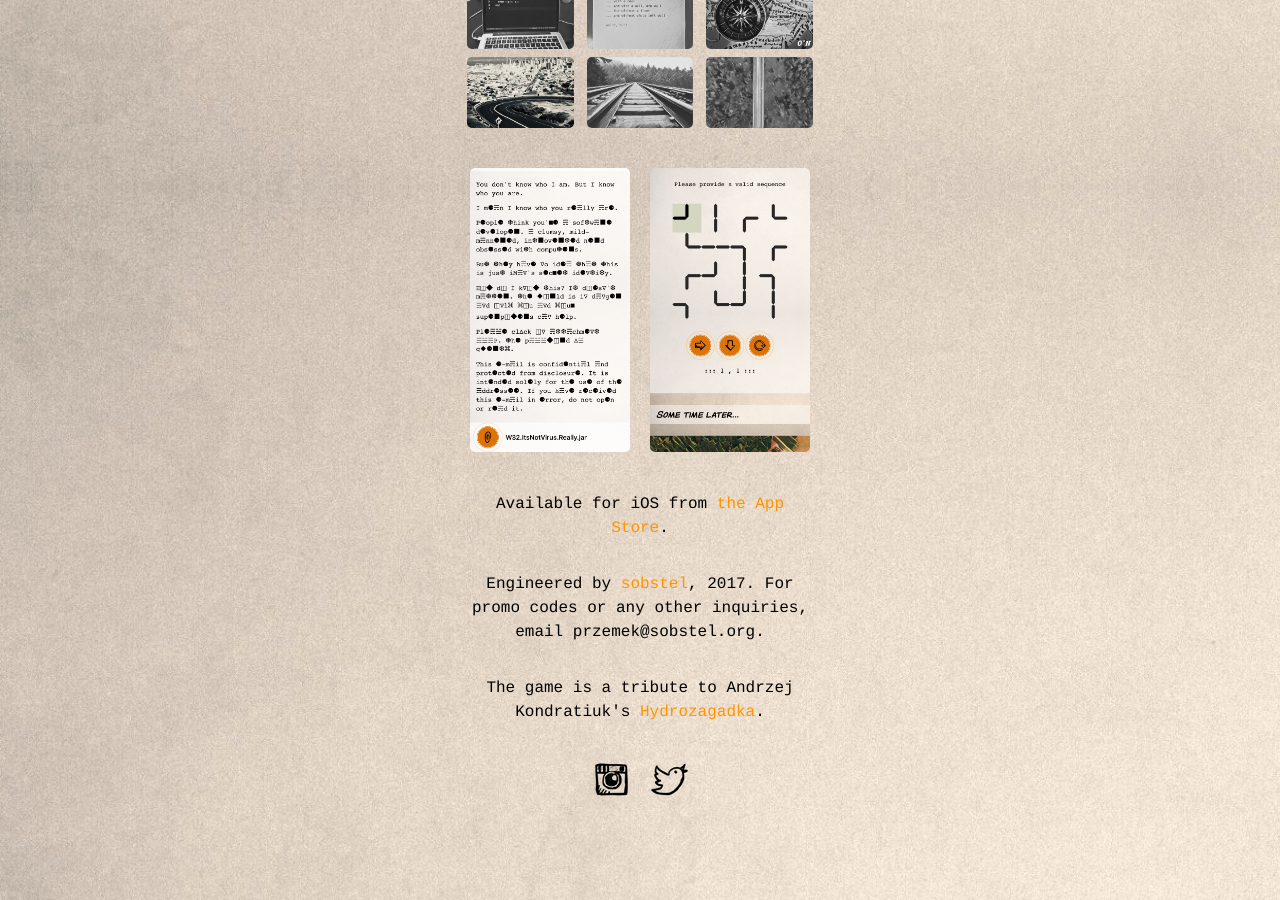
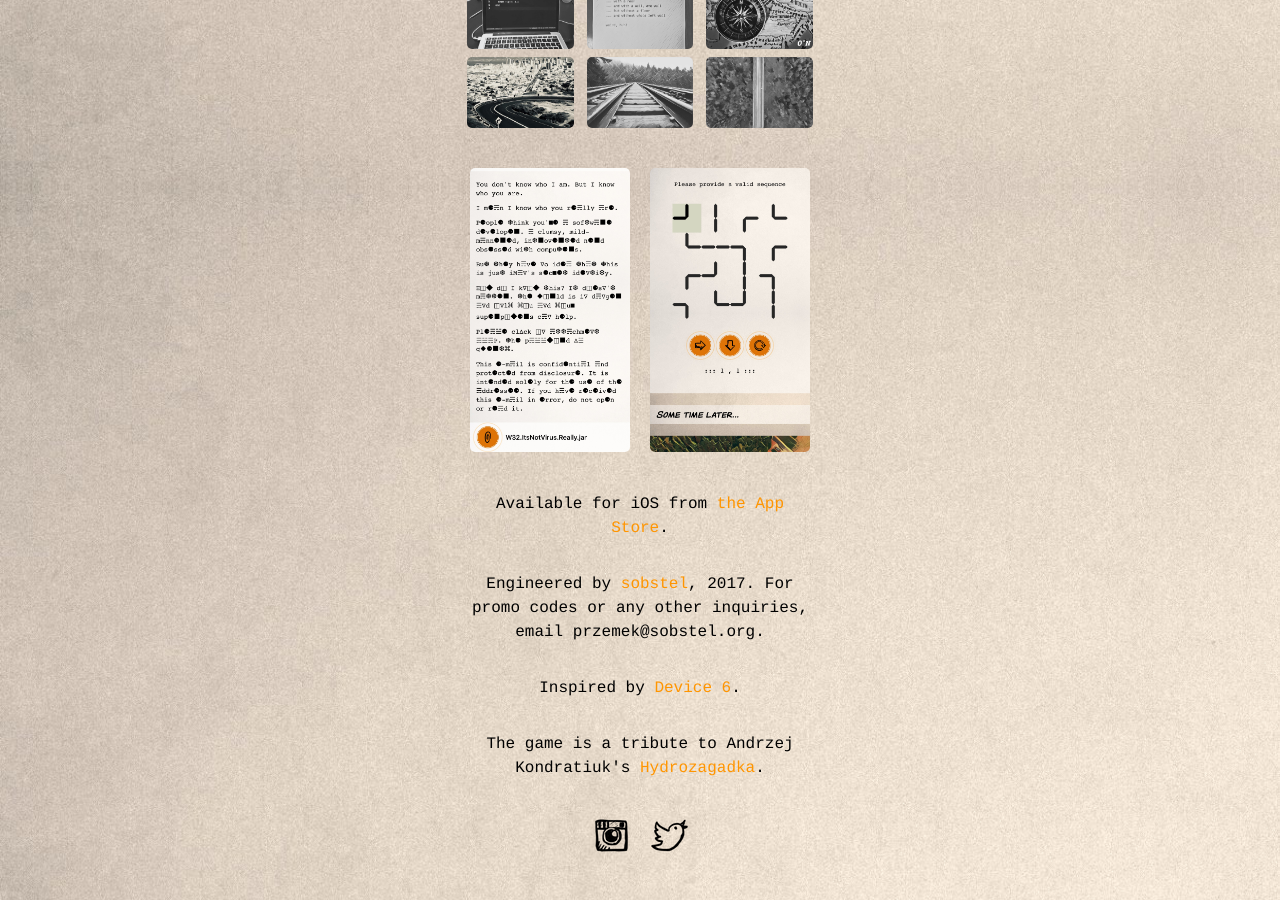
Before and after one commit to sobstel/sobstel.github.com, a Jekyll site: the page built from hydropuzzle.html, in a window 1280 px wide and 900 px high, scrolled down 977 px. Built offline with Jekyll 4.4.1, drawn with Linux system fonts in a browser that asks for light colours.

Commit message:
hydro: inpspired by

```diff
--- a/hydropuzzle.html
+++ b/hydropuzzle.html
@@ -139,6 +139,9 @@ long_description: >
       For promo codes or any other inquiries, email przemek&#64;sobstel.org.
     </p>
     <p>
+      Inspired by <a href="http://simogo.com/work/device-6/">Device 6</a>.
+    </p>
+    <p>
       The game is a tribute to Andrzej Kondratiuk's <a href="http://www.imdb.com/title/tt0172577/">Hydrozagadka</a>.
     </p>
     <p>
```
